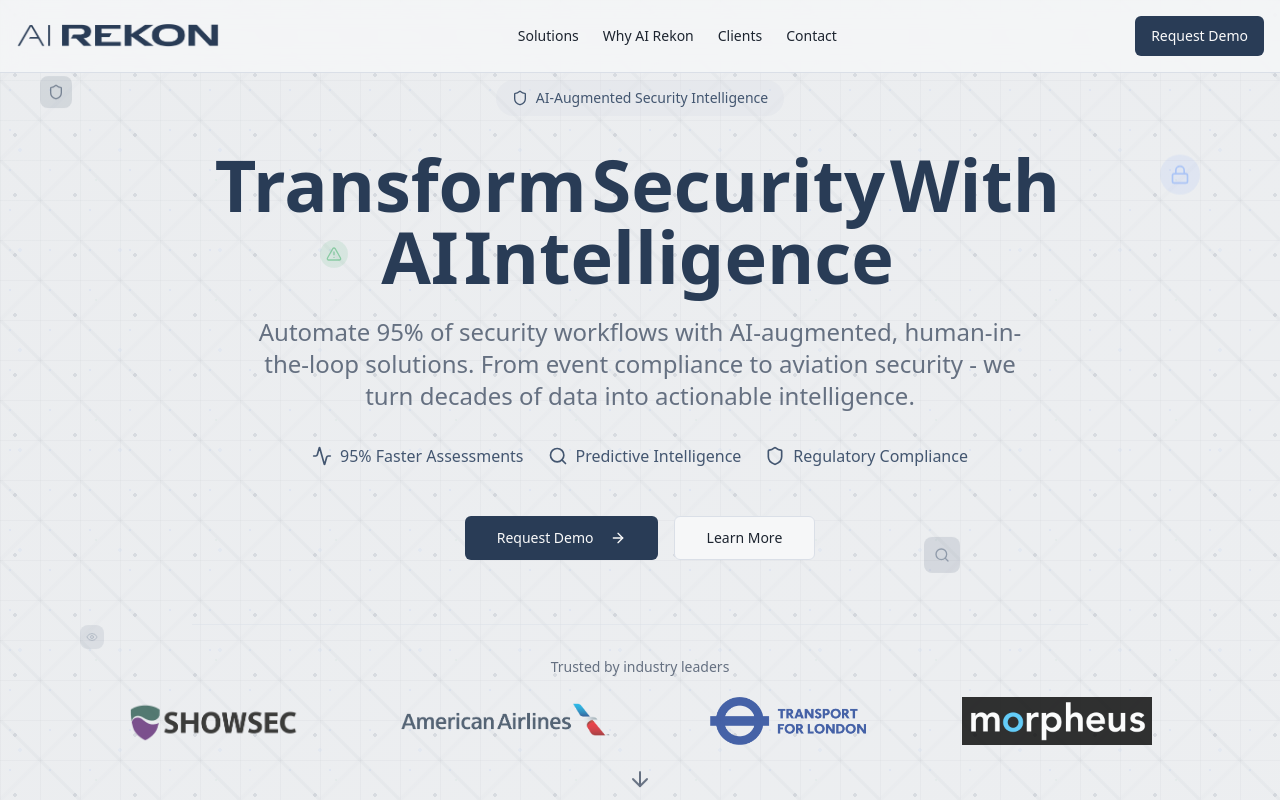
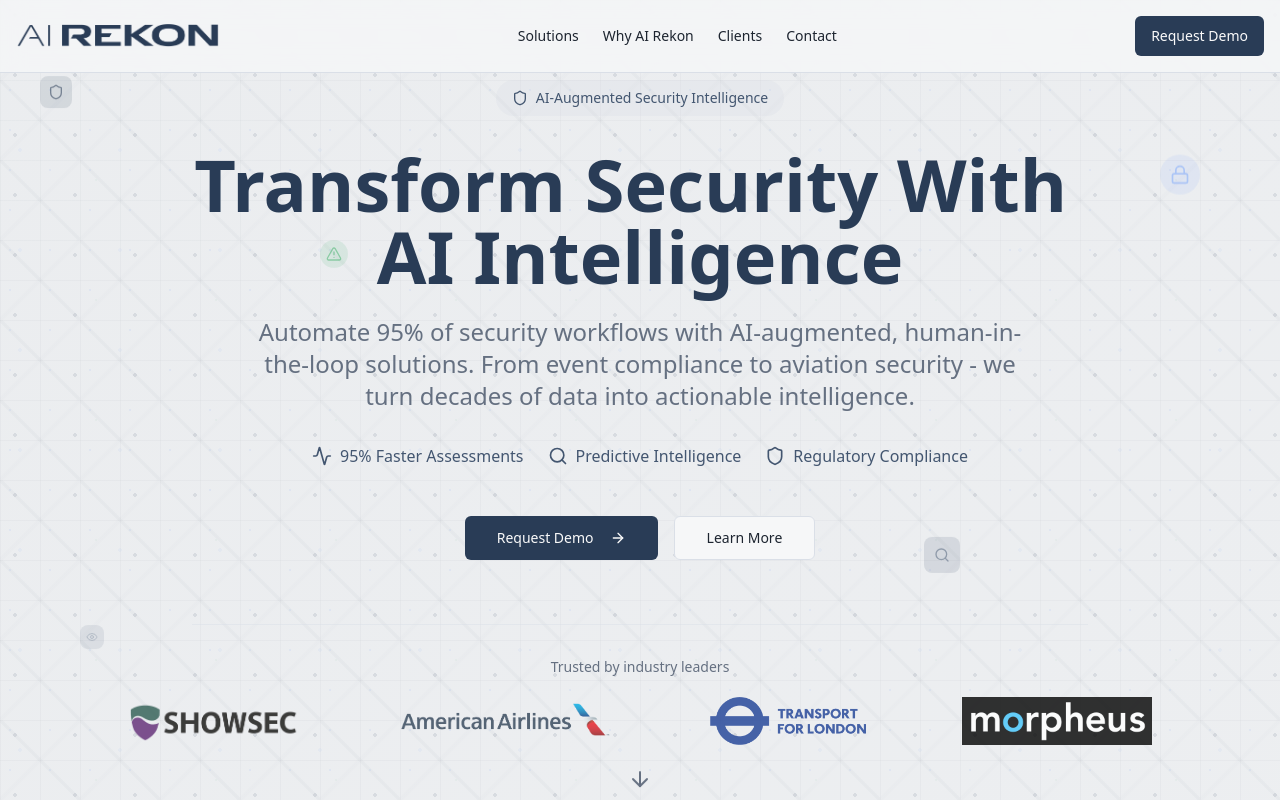
Before and after one commit to lukerj00/rekon-sentinel-ai-guard, a React (Vite) app: page / in a window 1280 px wide. Shown: the top 800 px of the page. Built offline with nearby package versions, Linux system fonts and the light colour scheme.

Commit message:
fixed spacing in hero section

```diff
--- a/src/components/TypewriterText.tsx
+++ b/src/components/TypewriterText.tsx
@@ -44,10 +44,9 @@ const TypewriterText = ({ text, className = "", el = "div", justify = "center" }
       {words.map((word, index) => (
         <motion.span
           variants={child}
-          style={{ marginRight: "5px" }}
           key={index}
         >
-          {word}
+          {word}{index !== words.length - 1 ? '\u00A0' : ''}
         </motion.span>
       ))}
     </MotionWrapper>
```
